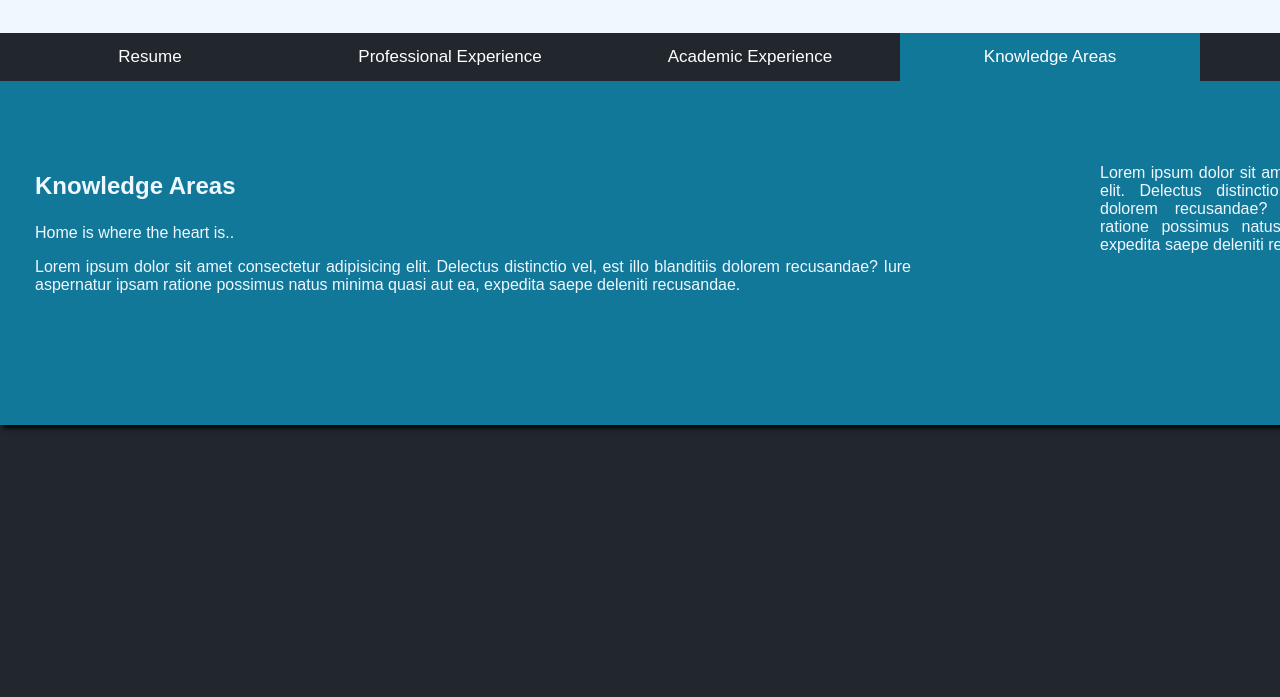
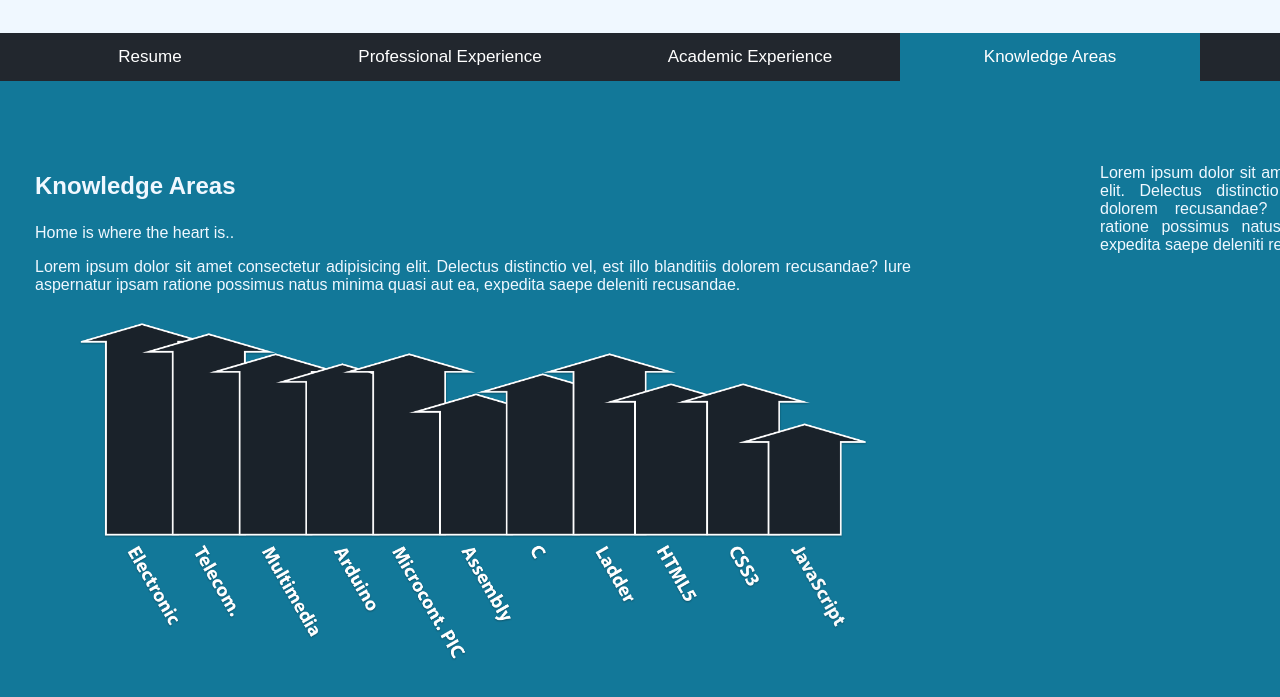
Before and after one commit to Jose-Pedro-Faria/Site-Pessoal, a plain HTML site: page index.html in a window 1280 px wide. Both pictures are taken after a click on the button "Knowledge Areas". Shown: the part 161-858 px from the top of the page. Before the commit the page ends 800 px from the top, so only its background shows below. Drawn offline with Linux system fonts and the light colour scheme; a web font is replaced by a local one.

Commit message:
grafico conhecimentos

```diff
--- a/estilos/style.css
+++ b/estilos/style.css
@@ -125,6 +125,10 @@ p{
     float: right;
 }
 
+#grafico_conhecimento{
+  width: 100%;
+}
+
   #Resume {background-color: #0B3C4C;}
   #Professional_Experience {background-color: #0E5066;}
   #Academic_Experience {background-color: #13647F;}
--- a/index.html
+++ b/index.html
@@ -75,6 +75,7 @@
             <h3 class="titulopag">Knowledge Areas</h3>
             <p>Home is where the heart is..</p>
             <p>Lorem ipsum dolor sit amet consectetur adipisicing elit. Delectus distinctio vel, est illo blanditiis dolorem recusandae? Iure aspernatur ipsam ratione possimus natus minima quasi aut ea, expedita saepe deleniti recusandae.</p>
+            <img id="grafico_conhecimento" src="imagens/grafico_conhecimento.png" alt="Knowledge_Areas">
           </div>
           <div class="tabimg">
             <p>Lorem ipsum dolor sit amet consectetur adipisicing elit. Delectus distinctio vel, est illo blanditiis dolorem recusandae? Iure aspernatur ipsam ratione possimus natus minima quasi aut ea, expedita saepe deleniti recusandae.</p>
```
Also changed, not shown: imagens/grafico_conhecimento.png (added).
